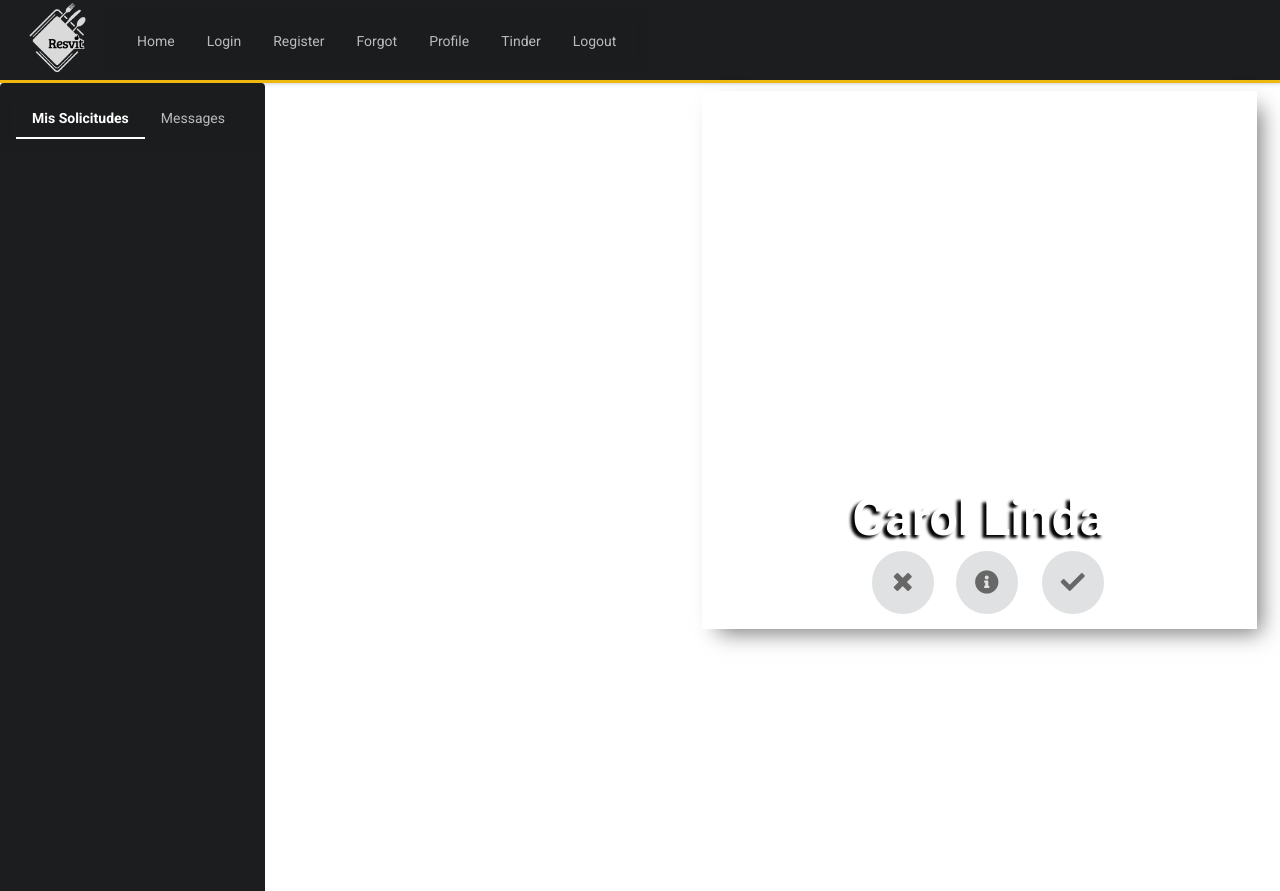
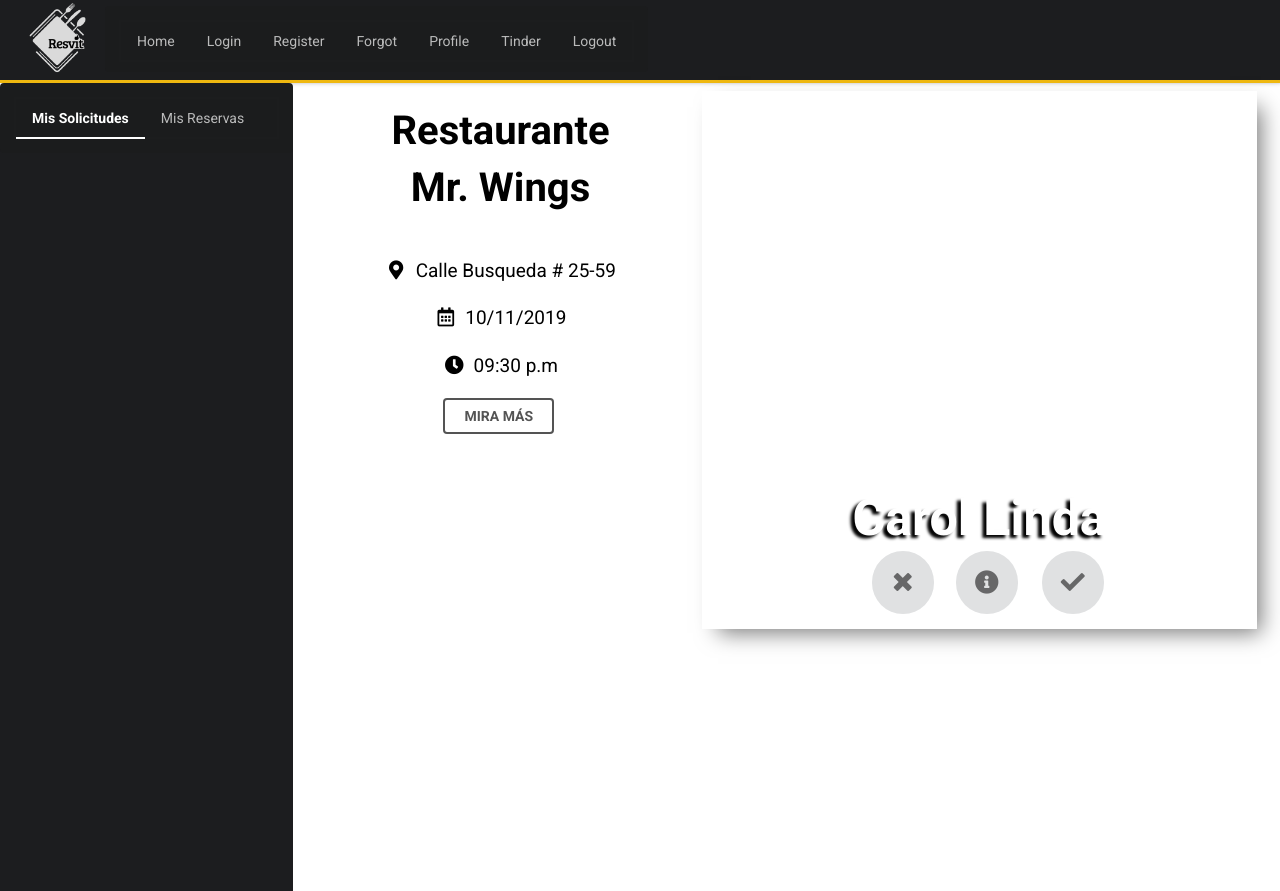
Before and after one commit to xavgar9/dinerUser, a Flask app: page /tinder in a window 1280 px wide. Run offline with Flask 2, Linux system fonts and the light colour scheme; the visitor is signed in with stand-in values (Sample User, id 1); data that the repository does not hold is empty; some libraries are stand-ins or nearby versions.

Commit message:
Update fron tinder

```diff
--- a/App.py
+++ b/App.py
@@ -25,10 +25,16 @@ from models import DinerUser, users, getUser
 app=Flask(__name__) #web service
 
 ############################################ MYSQL CONNECTION ############################################
-app.config['MYSQL_HOST']='localhost' #data base ubication -> localhost
-app.config['MYSQL_USER']='root' #-> admin
-app.config['MYSQL_PASSWORD']='' #->3ad853f1abc94a67dc9ceed07547d5aa6dd5ce129611feb2
-app.config['MYSQL_DB']='dinerUser' #data base name -> dinerUser
+if IP=="159.65.58.193:3000":
+    app.config['MYSQL_HOST']='localhost' #data base ubication -> localhost
+    app.config['MYSQL_USER']='admin' #-> admin
+    app.config['MYSQL_PASSWORD']='3ad853f1abc94a67dc9ceed07547d5aa6dd5ce129611feb2' #->3ad853f1abc94a67dc9ceed07547d5aa6dd5ce129611feb2
+    app.config['MYSQL_DB']='dinerUser' #data base name -> dinerUser
+else:
+    app.config['MYSQL_HOST']='localhost' #data base ubication -> localhost
+    app.config['MYSQL_USER']='root' #-> admin
+    app.config['MYSQL_PASSWORD']='' #->3ad853f1abc94a67dc9ceed07547d5aa6dd5ce129611feb2
+    app.config['MYSQL_DB']='dinerUser' #data base name -> dinerUser
 
 mySQL=MySQL(app)   #data base connection
 ##########################################################################################################
@@ -546,11 +552,8 @@ def tinder():
 
 
         return render_template("tinder.html")
-"""
 
-@app.route('/tinder', methods=['GET', 'POST'])
-def tinder():
-    return render_template("tinder.html")"""
+
 
 @login_manager.user_loader
 def loadDinerUser(id):
--- a/static/styles.css
+++ b/static/styles.css
@@ -67,7 +67,7 @@
 	background: #1c1d1f;
 	position: absolute;
 	top: 91px;
-	width: 265px;
+	width: 293px;
 	height: 100%;
 	z-index:1;
 }
@@ -83,11 +83,11 @@
   }
 
   .restauranteGaleria {
-	left: 93px;
-	top: 91px;
+	left: 83px;
+	top: 102px;
 	position: absolute;
-	width: 555px;
-	height: 538px;
+	width: 835px;
+	height: 128px;
 	z-index:1;
 }
 
--- a/templates/tinder.html
+++ b/templates/tinder.html
@@ -1,28 +1,22 @@
 {% extends "base_template.html" %}
 {% block title %}Tinder{% endblock %}
 {% block content %}
-<div class="lateralTinder">
-    <div class="ui inverted segment">
-        <div class="ui inverted secondary pointing menu">
-            <a class="item active">Mis Solicitudes</a>
-            <a class="item">Messages </a>
-        </div>
-    </div>
-</div>
 
+
+<!--##################### Script de la API de instagram ###########################################################################-->
 <script type="text/javascript" src="{{ url_for('static', filename='test.js') }}"></script>
 <script>
     (function($){
         $(window).on('load', function(){
             $.instagramFeed({
-                'username': 'williamaguirrezapata',
+                'username': 'misterwings',
                 'container': "#instagram-feed1",
                 'display_profile': true,
                 'display_biography': false,
                 'display_gallery': false,
                 'callback': null,
                 'styling': true,
-                'items': 8,
+                'items': 0,
                 'items_per_row': 1,
                 'margin': 1
             });
@@ -42,6 +36,45 @@
     })(jQuery);
 </script>
 
+
+
+<!--##################### Parte del Restaurante ###########################################################################-->
+<div class="restauranteGaleria">
+    <div id="instagram-feed1" class="instagram_feed1"> </div>
+    <center><p style="font-family:Roboto;color:black;font-size: 40px"><strong>Restaurante<br>
+        Mr. Wings</strong></p>
+        <p style="font-family:Roboto;color:black;font-size: 19px">
+            <i class="map marker alternate icon"></i>
+            Calle Busqueda # 25-59
+        </p>
+        <p style="font-family:Roboto;color:black;font-size: 19px">
+            <i class="calendar alternate outline icon"></i>
+            10/11/2019
+        </p>
+        <p style="font-family:Roboto;color:black;font-size: 19px">
+            <i class="clock icon"></i>
+            09:30 p.m
+        </p>
+        <button onclick="" class="ui inverted secondary button">MIRA MÁS</button>
+    </center>
+</div>
+
+
+<!--##################### Menu lateral ###########################################################################-->
+<div class="lateralTinder">
+    <div class="ui inverted segment">
+        <div class="ui inverted secondary pointing menu">
+            <a class="item active">Mis Solicitudes</a>
+            <a class="item">Mis Reservas</a>
+        </div>
+    </div>
+</div>
+
+
+
+
+
+<!--##################### Parte del instagram del perfil ###########################################################################-->
 <div id="galeriaInsta" class="instagramGaleria" style="overflow:hidden;">
     <div id="instagram-feed2" class="instagram_feed"> </div>
 </div>
@@ -52,8 +85,6 @@
         </div>
     </div>
 </div>
-
-
 <div class="iconDr">
     <div onclick="$(galeriaInsta).scrollTo('+=555px');" class="circular ui animated button" tabindex="0">
         <div class="hidden content">
@@ -61,23 +92,19 @@
         </div>
     </div>
 </div>
-
 <div id="NombreTinder">
-		<center><p style="font-family:Roboto;color:white;font-size: 50px"><strong>Carol Linda</strong></p></center>
-	</div>
-
+    <center><p style="font-family:Roboto;color:white;font-size: 50px"><strong>Carol Linda</strong></p></center>
+</div>
 <div class="iconInfo">
     <button onclick="$('.ui.modal.infoPerfil').modal('show');" class="massive circular ui icon button">
         <i class="icon info circle"></i>
     </button>
 </div>
-
 <div class="iconCheck">
     <button class="massive circular ui icon button">
         <i class="icon check"></i>
     </button>
 </div>
-
 <div class="iconX">
     <button class="massive circular ui icon button">
         <i class="icon x icon"></i>
```
